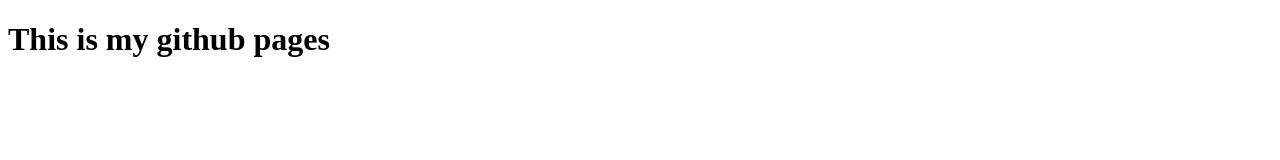
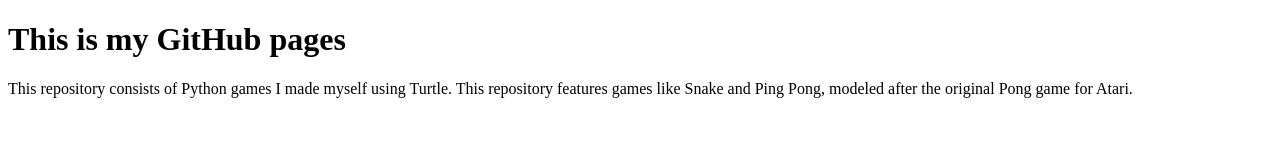
Before and after one commit to dmoussa3/dmoussa3.github.io, a plain HTML site: page index.html in a window 1280 px wide. Drawn offline with Linux system fonts and the light colour scheme.

Commit message:
Fix capitalization and add repository description
Corrected capitalization of 'GitHub' and added a description of the repository.

```diff
--- a/index.html
+++ b/index.html
@@ -4,6 +4,7 @@
         <title>My Site</title>
     </head>
     <body>
-        <h1>This is my github pages</h1>
+        <h1>This is my GitHub pages</h1>
+        <p>This repository consists of Python games I made myself using Turtle. This repository features games like Snake and Ping Pong, modeled after the original Pong game for Atari.</p>
     </body>
 </html>
```
